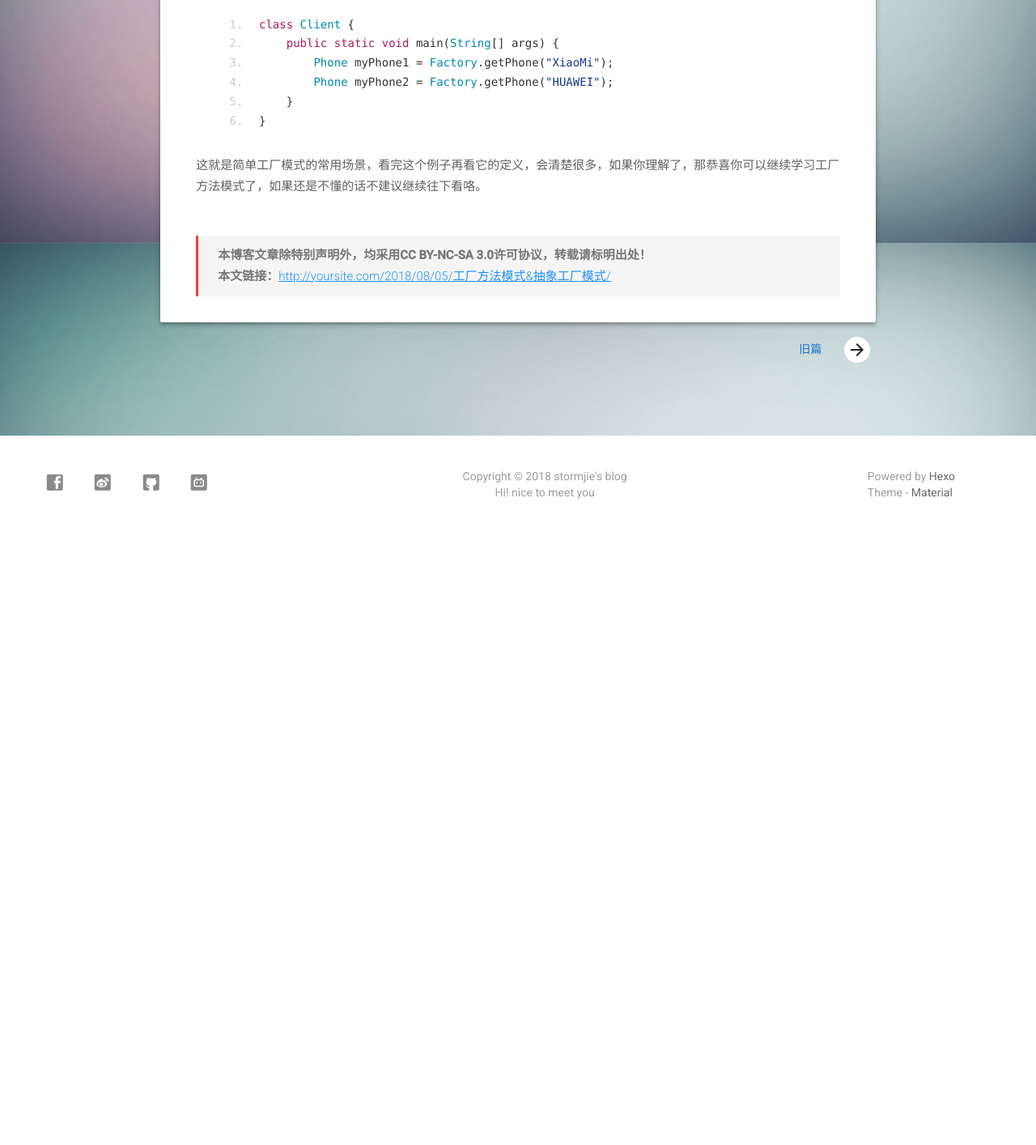
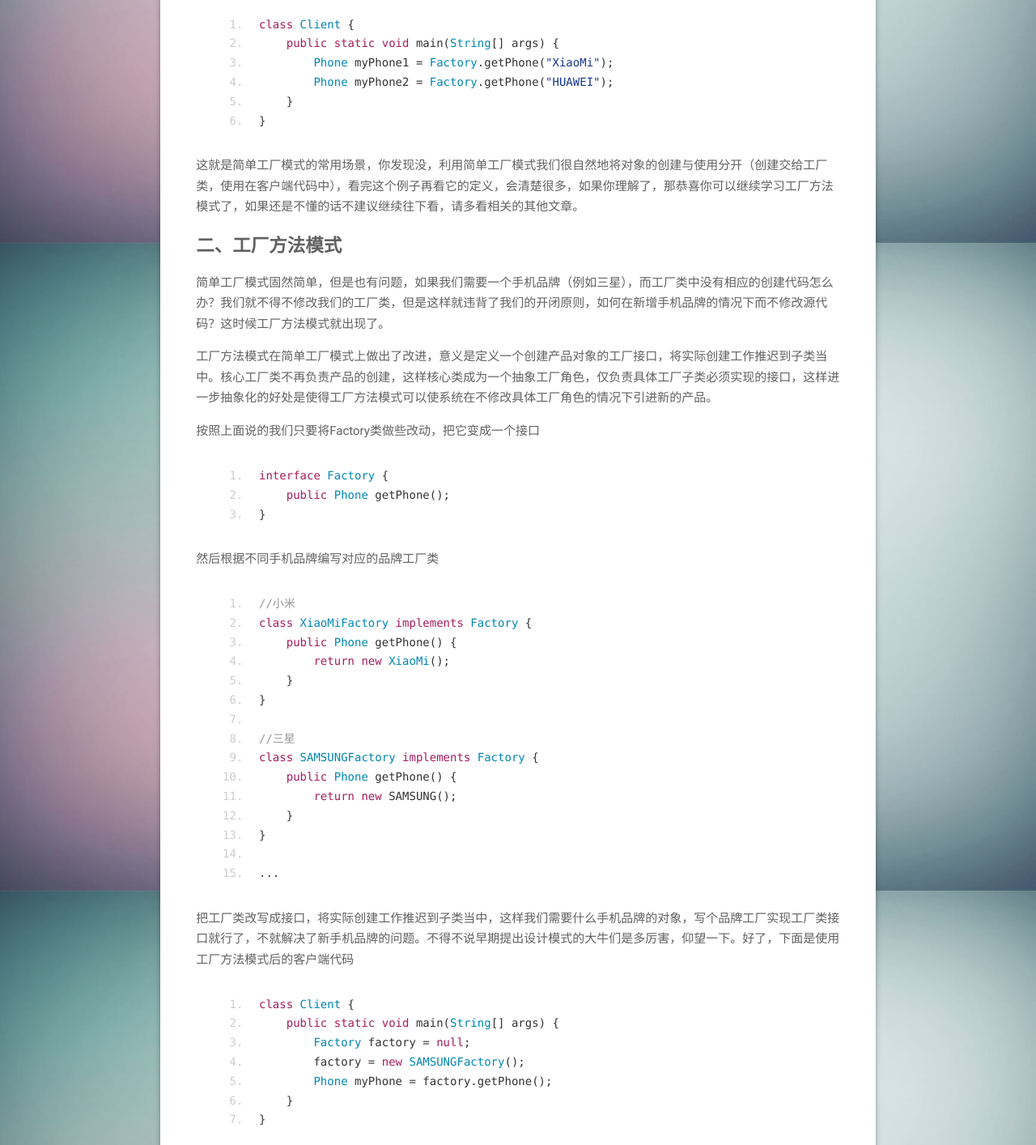
Before and after one commit to stormjie/stormjie.github.io, a plain HTML site: page 2018/08/05/工厂方法模式&抽象工厂模式/index.html in a window 1280 px wide. Shown: the part 2100-3514 px from the top of the page at 81% size. Before the commit the page ends 2758 px from the top, so only its background shows below. Drawn offline with Linux system fonts and the light colour scheme; some packages are replaced by stand-ins of ours; a script that the page names is missing.

Commit message:
Site updated: 2018-08-05 12:39:48

```diff
--- a/2018/08/05/工厂方法模式&抽象工厂模式/index.html
+++ b/2018/08/05/工厂方法模式&抽象工厂模式/index.html
@@ -241,7 +241,7 @@
 
 
         <meta property="article:published_time" content="Sun Aug 05 2018 09:45:15 GMT+0800">
-        <meta property="article:modified_time" content="Sun Aug 05 2018 11:31:51 GMT+0800">
+        <meta property="article:modified_time" content="Sun Aug 05 2018 12:39:35 GMT+0800">
 
 
     <!-- The Twitter Card protocol -->
@@ -264,7 +264,7 @@
     "mainEntityOfPage": "http://yoursite.com/2018/08/05/工厂方法模式&抽象工厂模式/index.html",
     "headline": "工厂方法模式&抽象工厂模式",
     "datePublished": "Sun Aug 05 2018 09:45:15 GMT+0800",
-    "dateModified": "Sun Aug 05 2018 11:31:51 GMT+0800",
+    "dateModified": "Sun Aug 05 2018 12:39:35 GMT+0800",
     "author": {
         "@type": "Person",
         "name": "stormjie",
@@ -348,7 +348,7 @@
     </button>
 
     <ul class="post-toc-wrap mdl-menu mdl-menu--bottom-left mdl-js-menu mdl-js-ripple-effect" for="post-toc-trigger-btn" style="max-height:80vh; overflow-y:scroll;">
-        <ol class="post-toc"><li class="post-toc-item post-toc-level-3"><a class="post-toc-link" href="#一、简单工厂模式"><span class="post-toc-number">1.</span> <span class="post-toc-text">一、简单工厂模式</span></a></li></ol>
+        <ol class="post-toc"><li class="post-toc-item post-toc-level-3"><a class="post-toc-link" href="#一、简单工厂模式"><span class="post-toc-number">1.</span> <span class="post-toc-text">一、简单工厂模式</span></a></li><li class="post-toc-item post-toc-level-3"><a class="post-toc-link" href="#二、工厂方法模式"><span class="post-toc-number">2.</span> <span class="post-toc-text">二、工厂方法模式</span></a></li></ol>
     </ul>
 
 
@@ -566,8 +566,38 @@ class XiaoMi extends Phone {
         Phone myPhone2 = Factory.getPhone(&quot;HUAWEI&quot;);
     }
 }
-</code></pre><p>这就是简单工厂模式的常用场景，看完这个例子再看它的定义，会清楚很多，如果你理解了，那恭喜你可以继续学习工厂方法模式了，如果还是不懂的话不建议继续往下看咯。</p>
+</code></pre><p>这就是简单工厂模式的常用场景，你发现没，利用简单工厂模式我们很自然地将对象的创建与使用分开（创建交给工厂类，使用在客户端代码中），看完这个例子再看它的定义，会清楚很多，如果你理解了，那恭喜你可以继续学习工厂方法模式了，如果还是不懂的话不建议继续往下看，请多看相关的其他文章。</p>
+<h3 id="二、工厂方法模式"><a href="#二、工厂方法模式" class="headerlink" title="二、工厂方法模式"></a>二、工厂方法模式</h3><p>简单工厂模式固然简单，但是也有问题，如果我们需要一个手机品牌（例如三星），而工厂类中没有相应的创建代码怎么办？我们就不得不修改我们的工厂类，但是这样就违背了我们的开闭原则，如何在新增手机品牌的情况下而不修改源代码？这时候工厂方法模式就出现了。</p>
+<p>工厂方法模式在简单工厂模式上做出了改进，意义是定义一个创建产品对象的工厂接口，将实际创建工作推迟到子类当中。核心工厂类不再负责产品的创建，这样核心类成为一个抽象工厂角色，仅负责具体工厂子类必须实现的接口，这样进一步抽象化的好处是使得工厂方法模式可以使系统在不修改具体工厂角色的情况下引进新的产品。 </p>
+<p>按照上面说的我们只要将Factory类做些改动，把它变成一个接口</p>
+<pre><code>interface Factory {
+    public Phone getPhone();
+}
+</code></pre><p>然后根据不同手机品牌编写对应的品牌工厂类</p>
+<pre><code>//小米
+class XiaoMiFactory implements Factory {
+    public Phone getPhone() {
+        return new XiaoMi();
+    }
+}
 
+//三星
+class SAMSUNGFactory implements Factory {
+    public Phone getPhone() {
+        return new SAMSUNG();
+    }
+}
+
+...
+</code></pre><p>把工厂类改写成接口，将实际创建工作推迟到子类当中，这样我们需要什么手机品牌的对象，写个品牌工厂实现工厂类接口就行了，不就解决了新手机品牌的问题。不得不说早期提出设计模式的大牛们是多厉害，仰望一下。好了，下面是使用工厂方法模式后的客户端代码</p>
+<pre><code>class Client {
+    public static void main(String[] args) {
+        Factory factory = null;
+        factory = new SAMSUNGFactory();
+        Phone myPhone = factory.getPhone();
+    }
+}
+</code></pre>
 
                 <blockquote style="margin: 2em 0 0;padding: 0.5em 1em;border-left: 3px solid #F44336;background-color: #F5F5F5;list-style: none;">
                     <p><strong>
```
Also changed, not shown: search.xml (+1 -1 lines).
